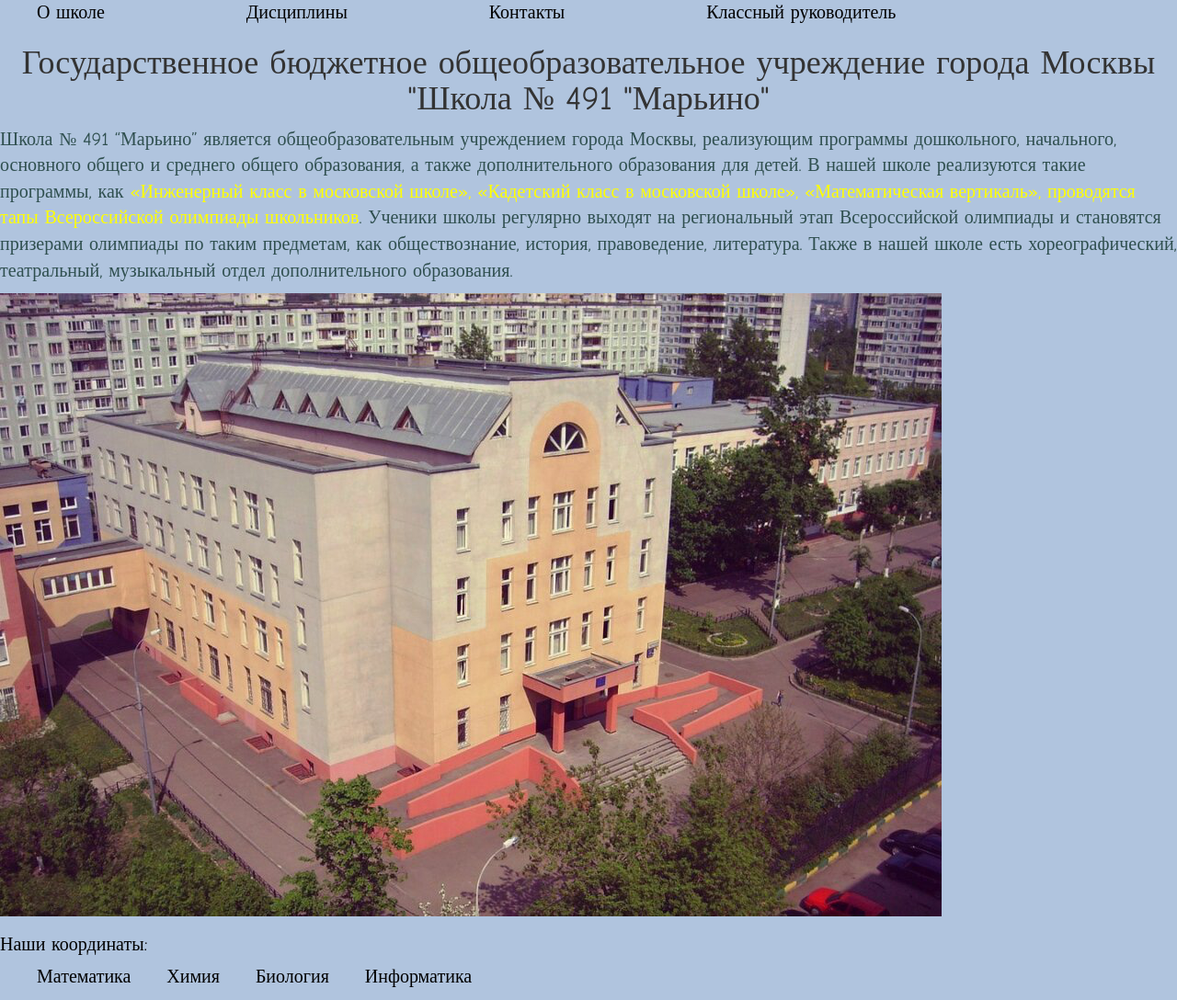
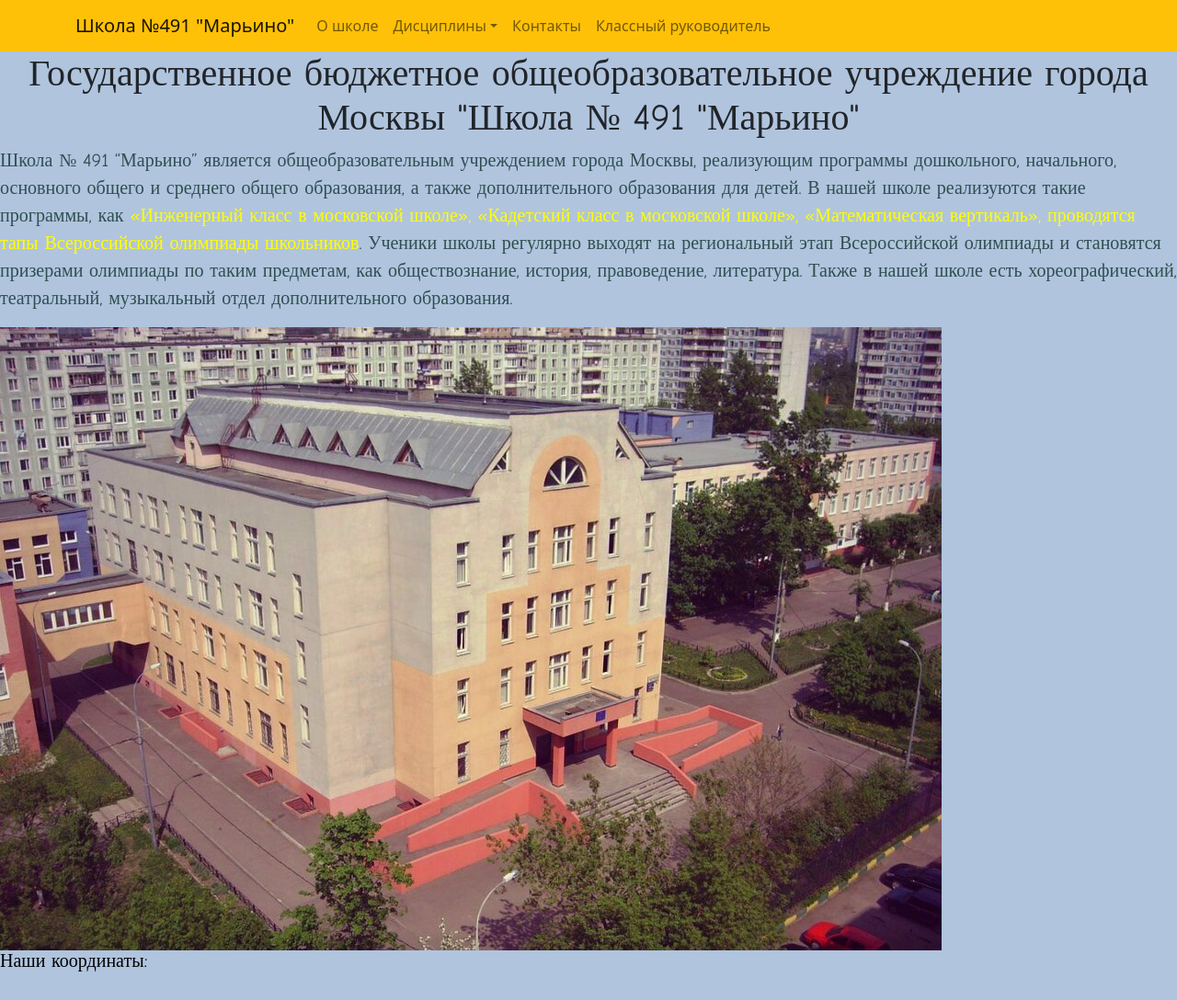
Before and after one commit to kotyanya69/My_School_boot, a plain HTML site: page index.html in a window 1280 px wide. Shown: the whole page at 92% size. After the commit the page ends 1066 px from the top, so only its background shows below. Drawn offline with nearby package versions, Linux system fonts and the light colour scheme.

Commit message:
Add files via upload

```diff
--- a/index.html
+++ b/index.html
@@ -1,30 +1,49 @@
-<!DOCTYPE html>
+
+<!doctype html>
 <html lang="ru">
-<head>
-	<meta charset="UTF-8">
-	<title>Сайт о школе</title>
+  <head>
+    <!-- Обязательные метатеги -->
+    <meta charset="utf-8">
+    <meta name="viewport" content="width=device-width, initial-scale=1">
+    <title>Школа</title>
 
-    <!-- Подключаем Bootstrap CSS через CDN -->
-    <link rel="stylesheet" href="https://maxcdn.bootstrapcdn.com/bootstrap/3.3.7/css/bootstrap.min.css">
+    <!-- Bootstrap CSS -->
+    <link href="https://cdn.jsdelivr.net/npm/bootstrap@5.0.1/dist/css/bootstrap.min.css" rel="stylesheet" integrity="sha384-+0n0xVW2eSR5OomGNYDnhzAbDsOXxcvSN1TPprVMTNDbiYZCxYbOOl7+AMvyTG2x" crossorigin="anonymous">
 
-    <!-- Подключаем style.css -->
-    <link rel="stylesheet" href="style.css">
-
+   <link rel = "stylesheet" href="style.css">
 </head>
-
-   <body>
+<body>
 
    <!-- Контент страницы -->
-
-   <div style="overflow:auto">
-  <div class="Top_menu">
-    <ul>
-       <li><a href="about.html">О школе</a></li>
-       <li><a href="lessons.html">Дисциплины</a></li>
-       <li><a href="contacts.html">Контакты</a></li>
-       <li><a href="teacher.html">Классный руководитель</a></li>
-	</ul>
-  </div>
+  <nav class="navbar navbar-expand-lg bg-warning navbar-light">
+		<div class="container">
+		<a href="#" class="navbar-brand">Школа №491 "Марьино"</a>
+		<button class="navbar-toggler" type="button" data-bs-toggle="collapse" data-bs-target="#navbarNav" aria-controls="#navbarNav" aria-epended="False" aria-label="Toggle navigation">
+			<span class="navbar-toggler-icon"></span>
+		</button>
+		<div class="collapse navbar-collapse" id="navbarNav">
+			<ul class="navbar-nav ">
+				<li class="nav-item active">
+					<a href="#" class="nav-link">О школе</a>
+				</li>
+				<li class="nav-item dropdown">
+					<a href="#" class="nav-link dropdown-toggle" id="navbarDropdown" role="button" data-bs-toggle="dropdown">Дисциплины</a>
+					<div class="dropdown-menu" aria-labelledby="navbarDropdown">
+					<a class="dropdown-item" href="maths.html">Математика</a>
+					<div class="dropdown-divider"></div>
+					<a class="dropdown-item" href="informatics.html">Информатика</a>
+					<div class="dropdown-divider"></div>
+					<a class="dropdown-item" href="biology.html">Биология</a>
+					<div class="dropdown-divider"></div>
+					<a class="dropdown-item" href="chemistry.html">Химия</a>
+					</div>
+				<li class="nav-item"><a href="#" class="nav-link">Контакты</a></li>
+				<li class="nav-item"><a href="teacher.html" class="nav-link">Классный руководитель</a></li>
+			</ul>
+		</div>
+	</div>
+	</nav>
+	<div class="row"></div>
 
       <h1 class="special">Государственное бюджетное общеобразовательное учреждение города Москвы "Школа № 491 "Марьино"</h1>
       <p>Школа № 491 “Марьино” является общеобразовательным учреждением города Москвы, реализующим программы дошкольного, начального, основного общего и среднего общего образования, а также дополнительного образования для детей. В нашей школе реализуются такие программы, как <span class="special2">«Инженерный класс в московской школе», «Кадетский класс в московской школе», «Математическая вертикаль», проводятся тапы Всероссийской олимпиады школьников</span>. Ученики школы регулярно выходят на региональный этап Всероссийской олимпиады и становятся призерами олимпиады по таким предметам, как обществознание, история, правоведение, литература. Также в нашей школе есть хореографический, театральный, музыкальный отдел дополнительного образования.</p>
@@ -32,23 +51,8 @@
 
 	  <h2>Наши координаты:</h2>
 	  <script type="text/javascript" charset="utf-8" async src="https://api-maps.yandex.ru/services/constructor/1.0/js/?um=constructor%3A594ed8566aa4d1cc31b143645f79a5aa0f1335e24c46470d87454239599457ea&amp;width=100%25&amp;height=250&amp;lang=ru_RU&amp;scroll=true"></script>
-   <div class="menu">
-    <ul>
-       <li><a href="maths.html">Математика</a></li>
-       <li><a href="chemistry.html">Химия</a></li>
-       <li><a href="biology.html">Биология</a></li>
-       <li><a href="informatics.html">Информатика</a></li>
-	</ul>
-  </div>
-
-  <!-- Подключаем jQuery и Bootstrap JS через CDN -->
-	<script src="https://ajax.googleapis.com/ajax/libs/jquery/1.12.4/jquery.min.js"></script>
-	<script src="https://maxcdn.bootstrapcdn.com/bootstrap/3.3.7/js/bootstrap.min.js"></script>
-
-   </body>
 
 
-
-
-
- </html>
+<script src="https://cdn.jsdelivr.net/npm/bootstrap@5.0.1/dist/js/bootstrap.bundle.min.js" integrity="sha384-gtEjrD/SeCtmISkJkNUaaKMoLD0//ElJ19smozuHV6z3Iehds+3Ulb9Bn9Plx0x4" crossorigin="anonymous"></script>
+</body>
+</html>
```
